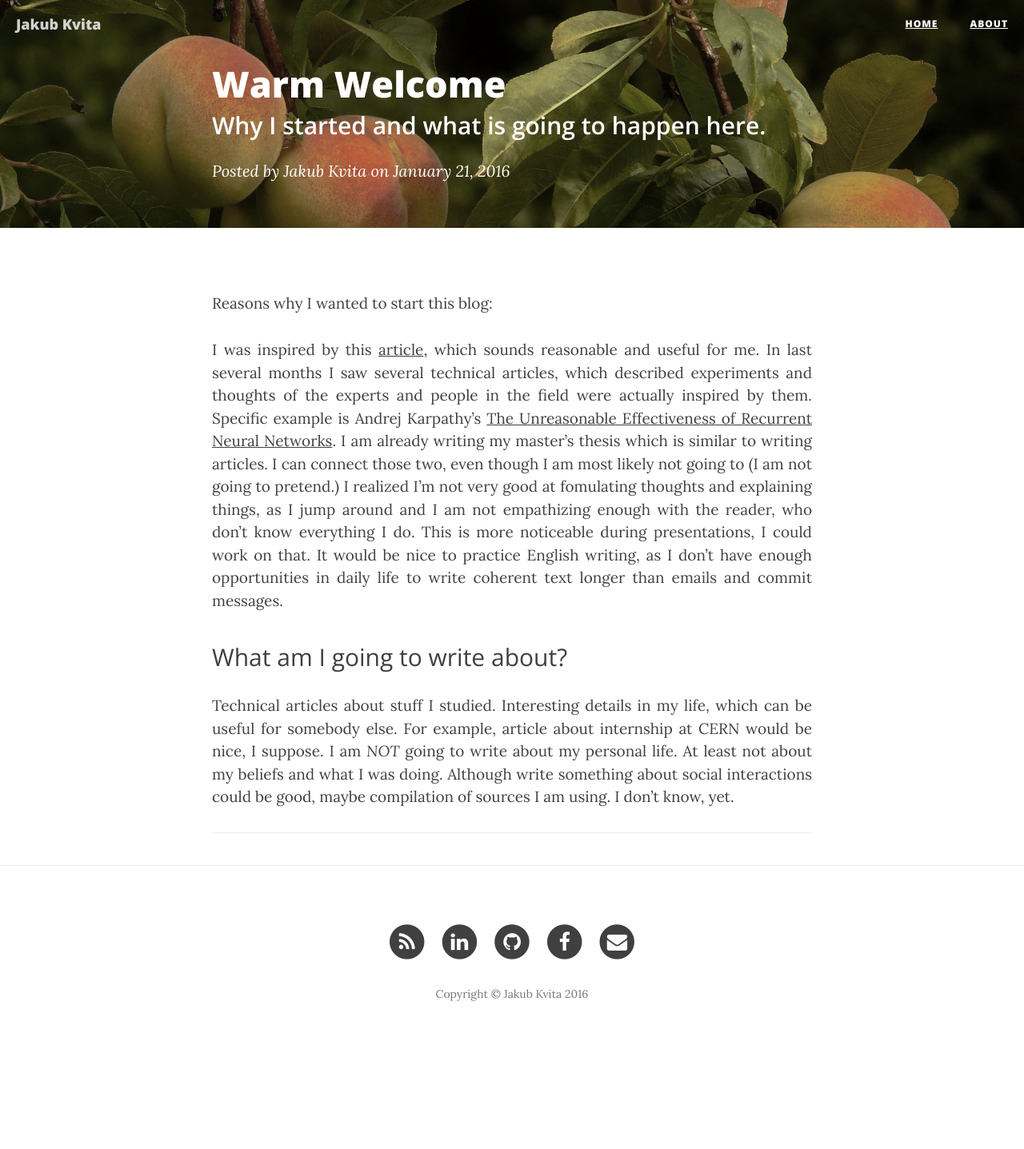
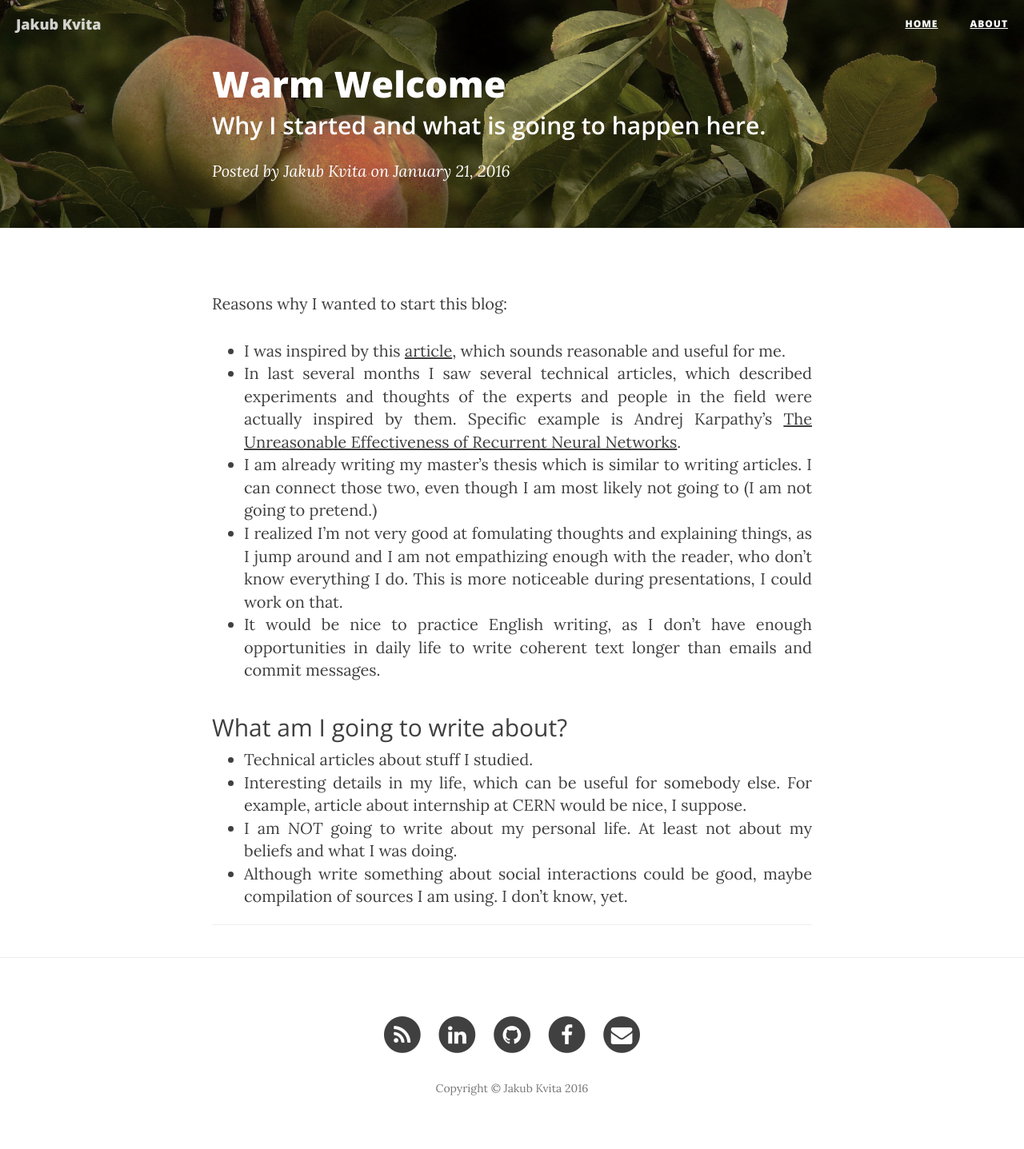
Before and after one commit to kvitajakub/kvitajakub.github.io, a Jekyll site: the page built from _posts/2016-01-21-warm-welcome.markdown, in a window 1280 px wide. Shown: the whole page at 80% size. Built offline with Jekyll 4.4.1, drawn with Linux system fonts in a browser that asks for light colours; nearby versions of some CDN libraries; comment, search, counter and statistics services are not loaded; before the commit the page ends 1319 px from its top, so only the background shows below that.

Commit message:
looking better

```diff
--- a/_posts/2016-01-21-warm-welcome.markdown
+++ b/_posts/2016-01-21-warm-welcome.markdown
@@ -10,16 +10,16 @@
 
 Reasons why I wanted to start this blog:
 
-I was inspired by this [article](http://blog.uncollege.org/5-reasons-you-should-blog-about-your-learning), which sounds reasonable and useful for me.
-In last several months I saw several technical articles, which described experiments and thoughts of the experts and people in the field were actually inspired by them. Specific example is Andrej Karpathy's [The Unreasonable Effectiveness of Recurrent Neural Networks](http://karpathy.github.io/2015/05/21/rnn-effectiveness/).
-I am already writing my master's thesis which is similar to writing articles. I can connect those two, even though I am most likely not going to (I am not going to pretend.)
-I realized I'm not very good at fomulating thoughts and explaining things, as I jump around and I am not empathizing enough with the reader, who don't know everything I do. This is more noticeable during presentations, I could work on that.
-It would be nice to practice English writing, as I don't have enough opportunities in daily life to write coherent text longer than emails and commit messages.
+- I was inspired by this [article](http://blog.uncollege.org/5-reasons-you-should-blog-about-your-learning), which sounds reasonable and useful for me.
+- In last several months I saw several technical articles, which described experiments and thoughts of the experts and people in the field were actually inspired by them. Specific example is Andrej Karpathy's [The Unreasonable Effectiveness of Recurrent Neural Networks](http://karpathy.github.io/2015/05/21/rnn-effectiveness/).
+- I am already writing my master's thesis which is similar to writing articles. I can connect those two, even though I am most likely not going to (I am not going to pretend.)
+- I realized I'm not very good at fomulating thoughts and explaining things, as I jump around and I am not empathizing enough with the reader, who don't know everything I do. This is more noticeable during presentations, I could work on that.
+- It would be nice to practice English writing, as I don't have enough opportunities in daily life to write coherent text longer than emails and commit messages.
 
 
 ## What am I going to write about?
 
-Technical articles about stuff I studied.
-Interesting details in my life, which can be useful for somebody else. For example, article about internship at CERN would be nice, I suppose.
-I am *NOT* going to write about my personal life. At least not about my beliefs and what I was doing.
-Although write something about social interactions could be good, maybe compilation of sources I am using. I don't know, yet.
+- Technical articles about stuff I studied.
+- Interesting details in my life, which can be useful for somebody else. For example, article about internship at CERN would be nice, I suppose.
+- I am *NOT* going to write about my personal life. At least not about my beliefs and what I was doing.
+- Although write something about social interactions could be good, maybe compilation of sources I am using. I don't know, yet.
--- a/css/clean-blog.css
+++ b/css/clean-blog.css
@@ -1,6 +1,6 @@
 body {
   font-family: 'Lora', 'Times New Roman', serif;
-  font-size: 19px;
+  font-size: 20px;
   color: #404040;
 }
 p {
```
